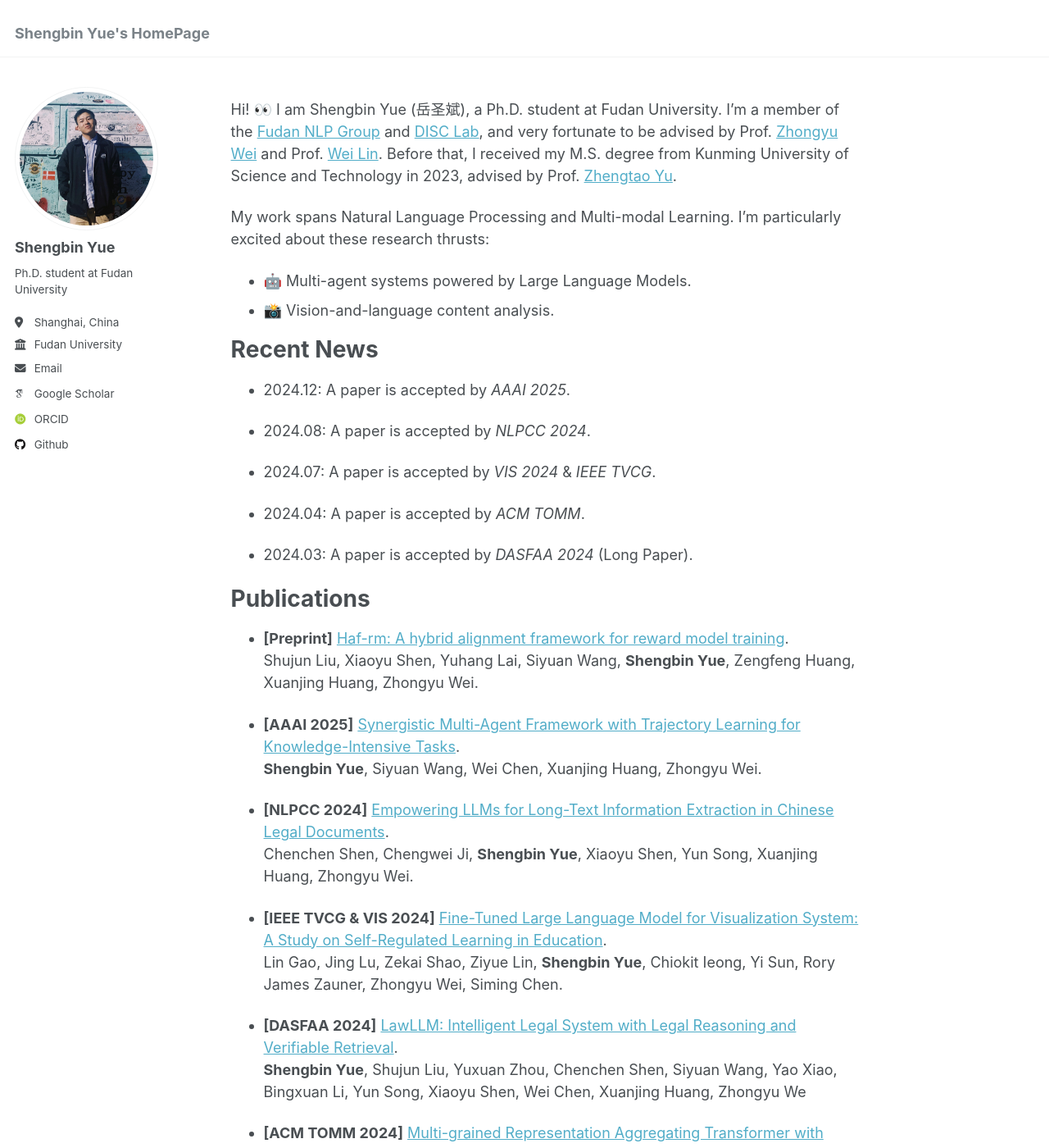
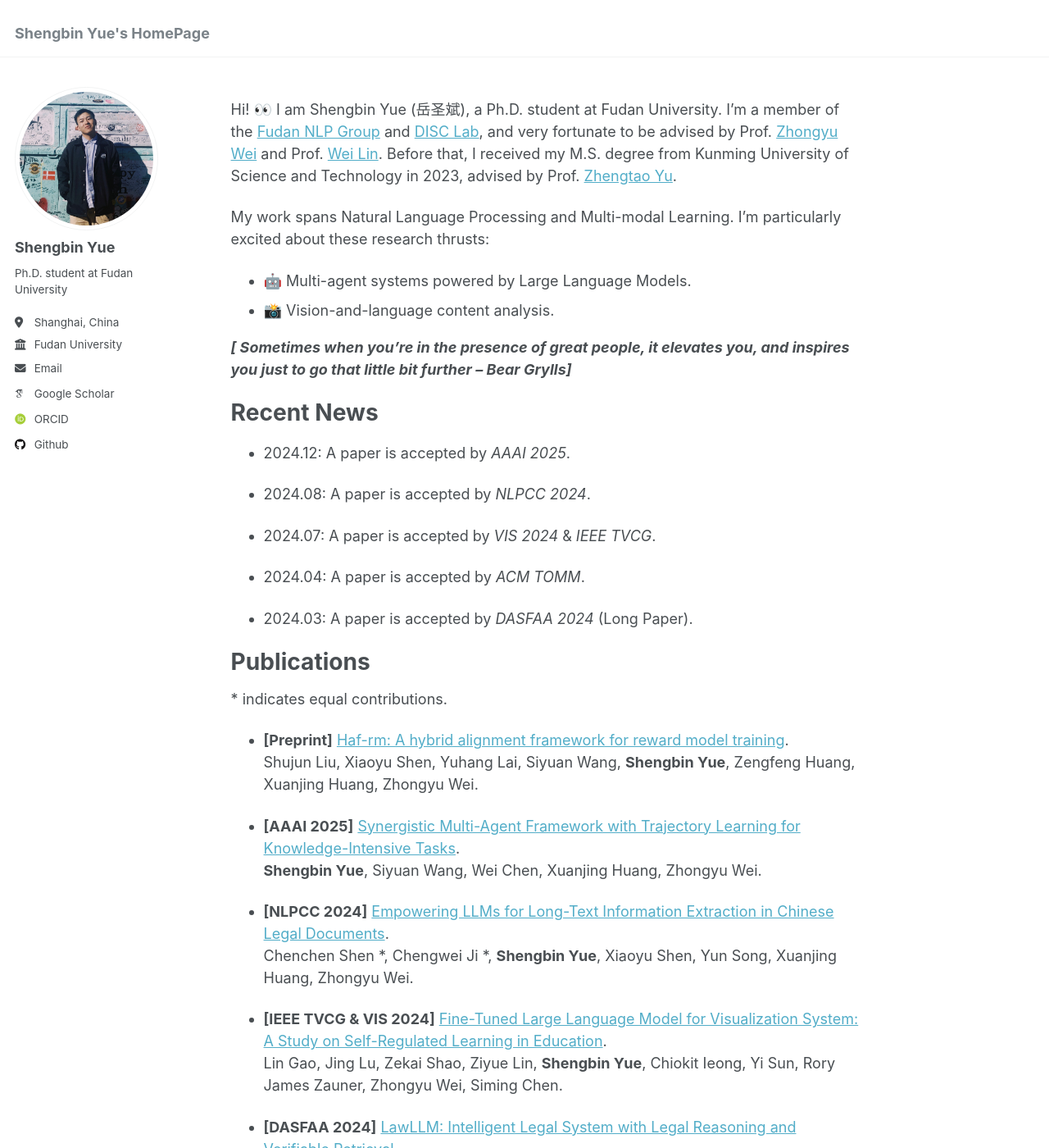
Before and after one commit to yueshengbin/yueshengbin.github.io, a Jekyll site: the page built from _pages/about.md, in a window 1280 px wide and 1400 px high. Shown: the whole window at 82% size. Built offline with Jekyll 4.4.1, drawn with Linux system fonts in a browser that asks for light colours; some web fonts are replaced; some of the changed text lies outside the part shown.

Commit message:
Update about.md

```diff
--- a/_pages/about.md
+++ b/_pages/about.md
@@ -12,6 +12,10 @@
 My work spans Natural Language Processing and Multi-modal Learning. I’m particularly excited about these research thrusts:
 * 🤖 Multi-agent systems powered by Large Language Models.
 * 📸 Vision-and-language content analysis.
+
+
+***[ Sometimes when you're in the presence of great people, it elevates you, and inspires you just to go that little bit further -- Bear Grylls]***
+
 
 Recent News
 ======
@@ -29,6 +33,7 @@
 
 Publications
 ======
+\* indicates equal contributions.
 * **[Preprint]** [Haf-rm: A hybrid alignment framework for reward model training](https://arxiv.org/abs/2407.04185).
   Shujun Liu, Xiaoyu Shen, Yuhang Lai, Siyuan Wang, **Shengbin Yue**, Zengfeng Huang, Xuanjing Huang, Zhongyu Wei.
 
@@ -36,13 +41,13 @@
   **Shengbin Yue**, Siyuan Wang, Wei Chen, Xuanjing Huang, Zhongyu Wei.
 
 * **[NLPCC 2024]** [Empowering LLMs for Long-Text Information Extraction in Chinese Legal Documents](https://link.springer.com/chapter/10.1007/978-981-97-9431-7_35).
-  Chenchen Shen, Chengwei Ji, **Shengbin Yue**, Xiaoyu Shen, Yun Song, Xuanjing Huang, Zhongyu Wei.
+  Chenchen Shen \*, Chengwei Ji \*, **Shengbin Yue**, Xiaoyu Shen, Yun Song, Xuanjing Huang, Zhongyu Wei.
 
 * **[IEEE TVCG & VIS 2024]** [Fine-Tuned Large Language Model for Visualization System: A Study on Self-Regulated Learning in Education](https://ieeexplore.ieee.org/abstract/document/10670435).
   Lin Gao, Jing Lu, Zekai Shao, Ziyue Lin, **Shengbin Yue**, Chiokit Ieong, Yi Sun, Rory James Zauner, Zhongyu Wei, Siming Chen.
 
 * **[DASFAA 2024]** [LawLLM: Intelligent Legal System with Legal Reasoning and Verifiable Retrieval](https://link.springer.com/chapter/10.1007/978-981-97-5569-1_19).
-  **Shengbin Yue**, Shujun Liu, Yuxuan Zhou, Chenchen Shen, Siyuan Wang, Yao Xiao, Bingxuan Li, Yun Song, Xiaoyu Shen, Wei Chen, Xuanjing Huang, Zhongyu We
+  **Shengbin Yue\***, Shujun Liu\*, Yuxuan Zhou\*, Chenchen Shen\*, Siyuan Wang, Yao Xiao, Bingxuan Li, Yun Song, Xiaoyu Shen, Wei Chen, Xuanjing Huang, Zhongyu We
 
 * **[ACM TOMM 2024]** [Multi-grained Representation Aggregating Transformer with Gating Cycle for Change Captioning](https://dl.acm.org/doi/abs/10.1145/3660346).
   **Shengbin Yue**, Yunbin Tu, Liang Li, Shengxiang Gao, Zhengtao Yu.
```
